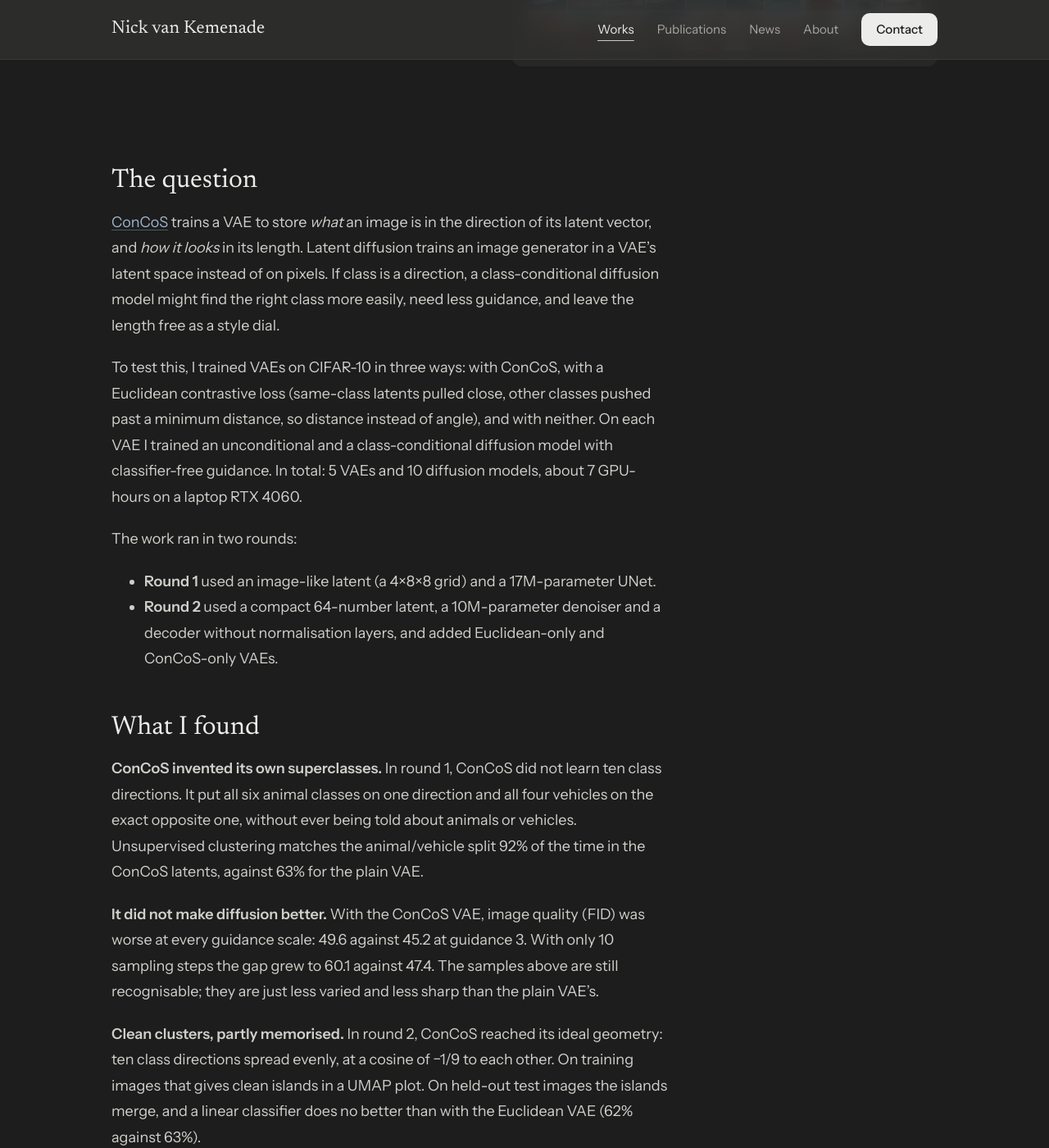
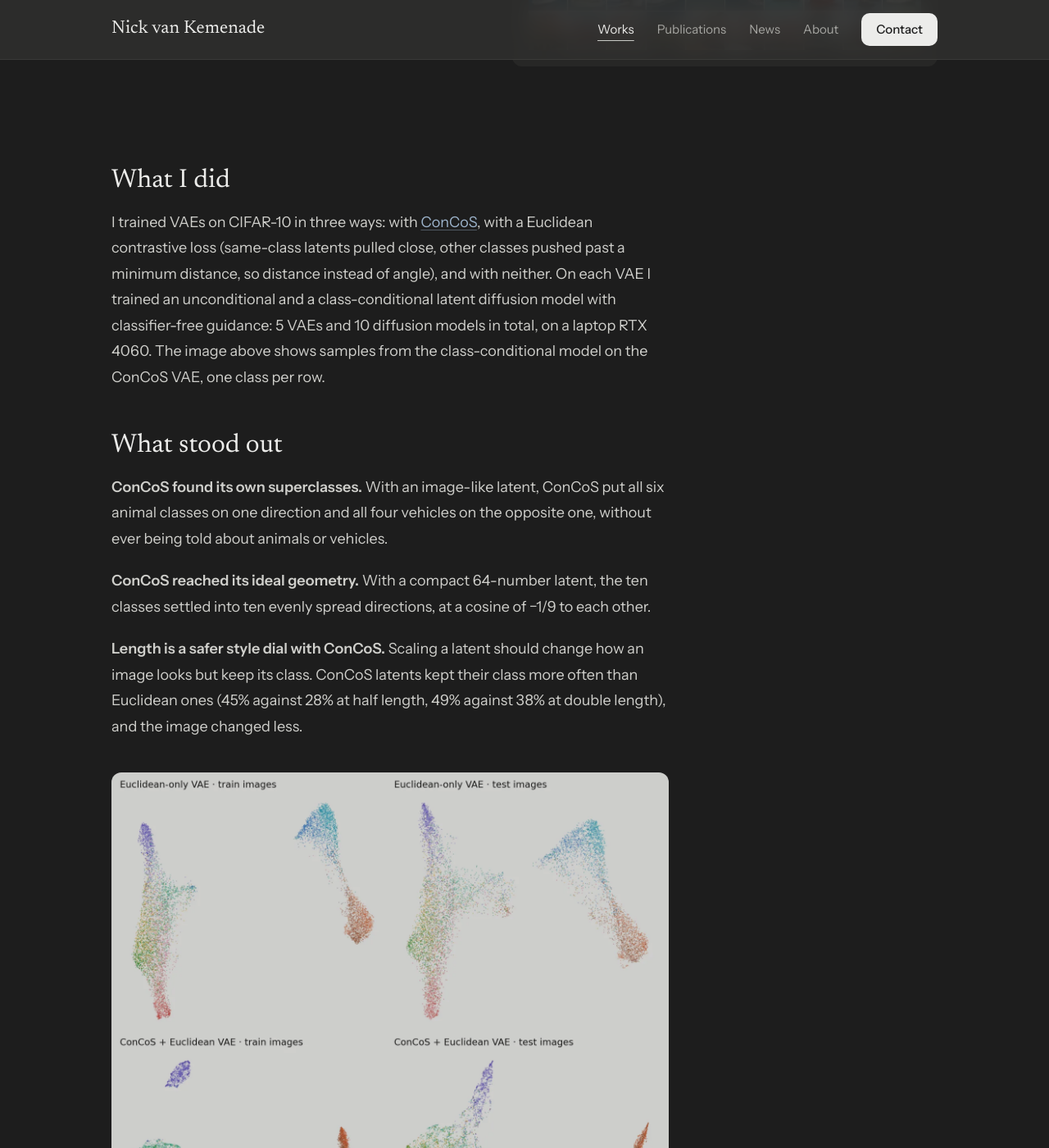
Before and after one commit to nickvankemenade-ai/nickvankemenade-ai.github.io, a Jekyll site: the page built from _works/concos-ldm.md, in a window 1280 px wide and 1400 px high, scrolled down 623 px. Shown: the whole window at 82% size. Built offline with Jekyll 4.4.1, drawn with Linux system fonts in a browser that asks for light colours; some of the changed text lies outside the part shown.

Commit message:
Shorten the ConCoS latent diffusion write-up
Co-Authored-By: Claude Opus 5.5 <noreply@anthropic.com>

```diff
--- a/_data/news.yml
+++ b/_data/news.yml
@@ -2,7 +2,7 @@
 # Each item: title, date, text (two or three lines), and optional links.
 - title: ConCoS meets latent diffusion
   date: November 2026
-  text: "I trained latent diffusion models on CIFAR-10 on top of VAEs with ConCoS, with a Euclidean contrastive loss, or with neither. ConCoS made length a safer style dial, but a class-shaped latent space did not make generation better."
+  text: "I trained latent diffusion models on CIFAR-10 on top of VAEs with ConCoS, with a Euclidean contrastive loss, or with neither. ConCoS found its own animal and vehicle superclasses, and made the length of a latent a safer style dial."
   links:
     - label: Project
       url: /works/concos-ldm/
--- a/_works/concos-ldm.md
+++ b/_works/concos-ldm.md
@@ -2,7 +2,7 @@
 title: ConCoS latent diffusion
 date: 2026-11-16
 featured: true
-summary: "Latent diffusion on CIFAR-10 with VAEs trained with ConCoS, with a Euclidean contrastive loss, or with neither, to test whether a class-shaped latent space helps image generation."
+summary: "Latent diffusion models on CIFAR-10, built on VAEs trained with ConCoS, with a Euclidean contrastive loss, or with neither."
 media:
   type: image
   src: /assets/works/concos-ldm/samples-concos-conditional.webp
@@ -15,37 +15,19 @@ links:
     url: https://zenodo.org/records/24282231
 ---
 
-## The question
+## What I did
 
-[ConCoS](/works/concos/) trains a VAE to store *what* an image is in the direction of its latent vector, and *how it looks* in its length. Latent diffusion trains an image generator in a VAE's latent space instead of on pixels. If class is a direction, a class-conditional diffusion model might find the right class more easily, need less guidance, and leave the length free as a style dial.
+I trained VAEs on CIFAR-10 in three ways: with [ConCoS](/works/concos/), with a Euclidean contrastive loss (same-class latents pulled close, other classes pushed past a minimum distance, so distance instead of angle), and with neither. On each VAE I trained an unconditional and a class-conditional latent diffusion model with classifier-free guidance: 5 VAEs and 10 diffusion models in total, on a laptop RTX 4060. The image above shows samples from the class-conditional model on the ConCoS VAE, one class per row.
 
-To test this, I trained VAEs on CIFAR-10 in three ways: with ConCoS, with a Euclidean contrastive loss (same-class latents pulled close, other classes pushed past a minimum distance, so distance instead of angle), and with neither. On each VAE I trained an unconditional and a class-conditional diffusion model with classifier-free guidance. In total: 5 VAEs and 10 diffusion models, about 7 GPU-hours on a laptop RTX 4060.
+## What stood out
 
-The work ran in two rounds:
+**ConCoS found its own superclasses.** With an image-like latent, ConCoS put all six animal classes on one direction and all four vehicles on the opposite one, without ever being told about animals or vehicles.
 
-- **Round 1** used an image-like latent (a 4×8×8 grid) and a 17M-parameter UNet.
-- **Round 2** used a compact 64-number latent, a 10M-parameter denoiser and a decoder without normalisation layers, and added Euclidean-only and ConCoS-only VAEs.
+**ConCoS reached its ideal geometry.** With a compact 64-number latent, the ten classes settled into ten evenly spread directions, at a cosine of −1/9 to each other.
 
-## What I found
-
-**ConCoS invented its own superclasses.** In round 1, ConCoS did not learn ten class directions. It put all six animal classes on one direction and all four vehicles on the exact opposite one, without ever being told about animals or vehicles. Unsupervised clustering matches the animal/vehicle split 92% of the time in the ConCoS latents, against 63% for the plain VAE.
-
-**It did not make diffusion better.** With the ConCoS VAE, image quality (FID) was worse at every guidance scale: 49.6 against 45.2 at guidance 3. With only 10 sampling steps the gap grew to 60.1 against 47.4. The samples above are still recognisable; they are just less varied and less sharp than the plain VAE's.
-
-**Clean clusters, partly memorised.** In round 2, ConCoS reached its ideal geometry: ten class directions spread evenly, at a cosine of −1/9 to each other. On training images that gives clean islands in a UMAP plot. On held-out test images the islands merge, and a linear classifier does no better than with the Euclidean VAE (62% against 63%).
+**Length is a safer style dial with ConCoS.** Scaling a latent should change how an image looks but keep its class. ConCoS latents kept their class more often than Euclidean ones (45% against 28% at half length, 49% against 38% at double length), and the image changed less.
 
 <figure>
-  <img class="dim" src="/assets/works/concos-ldm/umap-train-test.webp" alt="UMAP plots of latents for the Euclidean-only VAE and the ConCoS plus Euclidean VAE, on train and test images. ConCoS training latents form separate islands that merge on test images." loading="lazy">
-  <figcaption>UMAP of 10,000 latents per panel. Bottom left is the picture you would put on a poster; bottom right, on images the model has not seen, is the one that counts.</figcaption>
+  <img class="dim" src="/assets/works/concos-ldm/umap-train-test.webp" alt="UMAP plots of latents for the Euclidean-only VAE and the ConCoS plus Euclidean VAE, on train and test images, coloured by CIFAR-10 class." loading="lazy">
+  <figcaption>UMAP of 10,000 latents per panel, for the Euclidean-only VAE (top) and the ConCoS VAE (bottom), on train and test images.</figcaption>
 </figure>
-
-**Length is a safer dial with ConCoS.** Scaling a latent should change the style but keep the class. ConCoS latents keep their class more often than Euclidean ones: 45% against 28% at half length, 49% against 38% at double length, and the image changes less. Rotating a latent towards another class's direction worked equally often for both.
-
-## Takeaways
-
-- ConCoS does what it was designed for on the length of a latent: it is a safer style dial than a distance-based loss.
-- When ConCoS cannot fit every class, it falls back to the most natural grouping, which here was semantic.
-- A class-shaped latent space did not make latent diffusion better, and made fast sampling clearly worse.
-- Cluster plots of training latents can be memorisation. Check held-out data before trusting a UMAP.
-
-Each model was trained once, so small differences may be noise.
```
